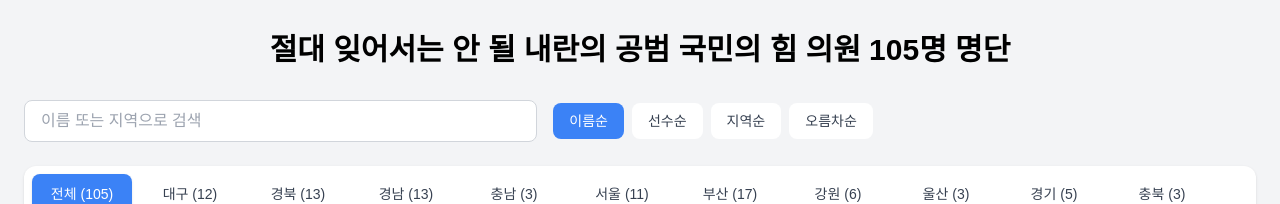
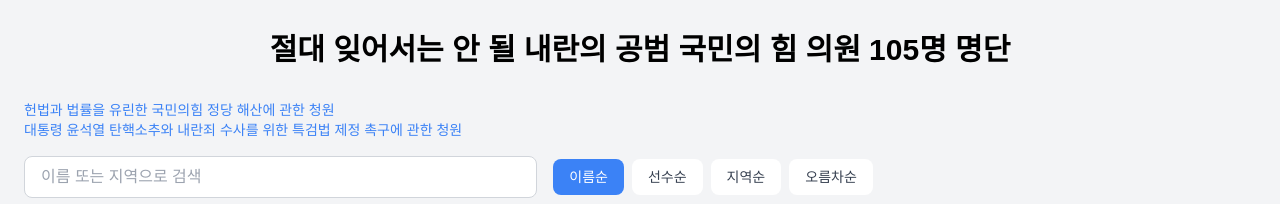
Before and after one commit to NamjuPortfolio/next15, a Next.js app: page / in a window 1280 px wide. Shown: the top 204 px of the page. Built offline with nearby package versions, Linux system fonts and the light colour scheme.

Commit message:
fix. 청원 링크 추가

```diff
--- a/app/components/TabMenu.tsx
+++ b/app/components/TabMenu.tsx
@@ -3,6 +3,7 @@
 import { useState } from 'react';
 import { Tab } from '@headlessui/react';
 import Image from 'next/image';
+import Link from 'next/link';
 
 interface AssemblyMember {
   deptCd: string;
@@ -297,7 +298,11 @@
     <div className="min-h-screen bg-gray-100 py-8 px-4">
       <div className="max-w-7xl mx-auto px-2">
         <h1 className="text-2xl sm:text-3xl font-bold text-center mb-8 text-black"><span className="font-bold">절대 잊어서는 안 될 내란의 공범</span> 국민의 힘 의원 105명 명단</h1>
-
+        <div className="text-gray-500 text-sm mb-4">
+          <Link href="https://petitions.assembly.go.kr/proceed/onGoingAll/288008C178403F22E064B49691C6967B" target="_blank" className="text-blue-500 hover:underline">헌법과 법률을 유린한 국민의힘 정당 해산에 관한 청원</Link>
+          <br/>
+          <Link href="https://petitions.assembly.go.kr/proceed/onGoingAll/27F6E510218D1216E064B49691C6967B" target="_blank" className="text-blue-500 hover:underline">대통령 윤석열 탄핵소추와 내란죄 수사를 위한 특검법 제정 촉구에 관한 청원</Link>
+        </div>
         <div className="mb-6 flex flex-col sm:flex-row gap-4 items-center">
           <input
             type="text"
```
